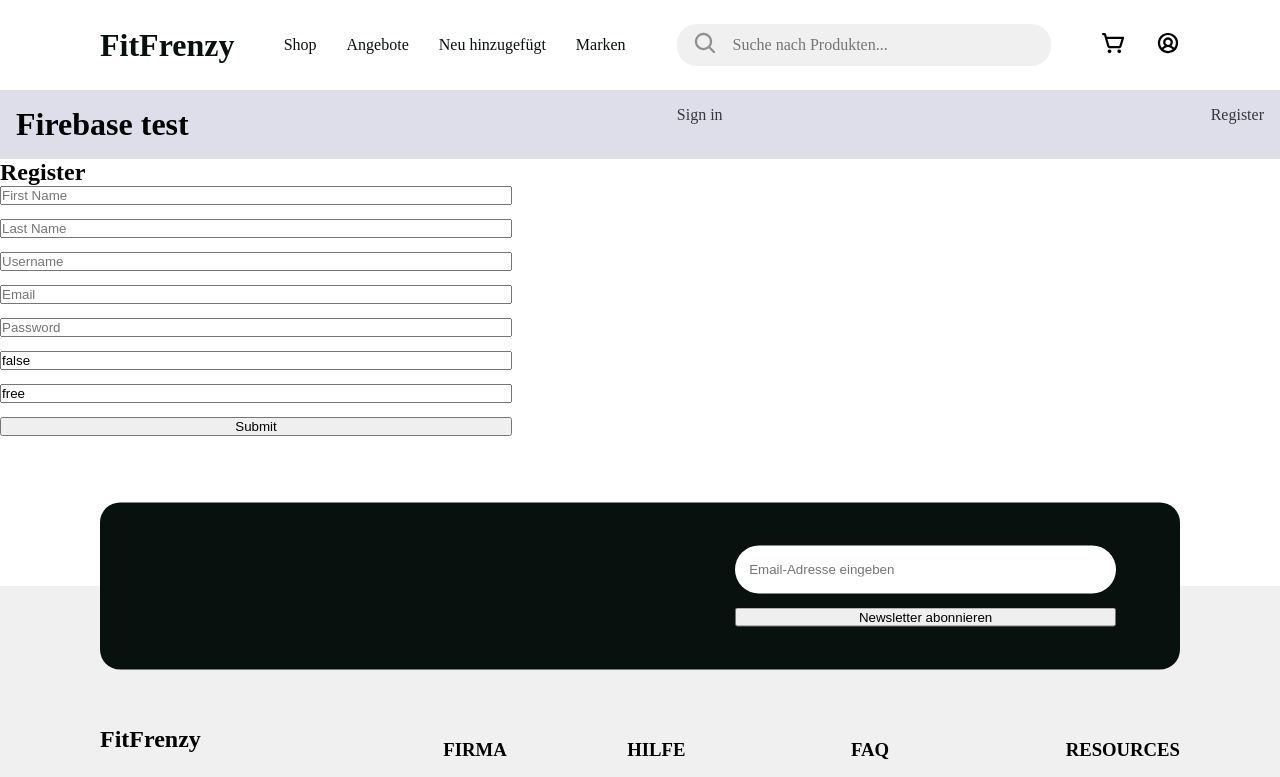
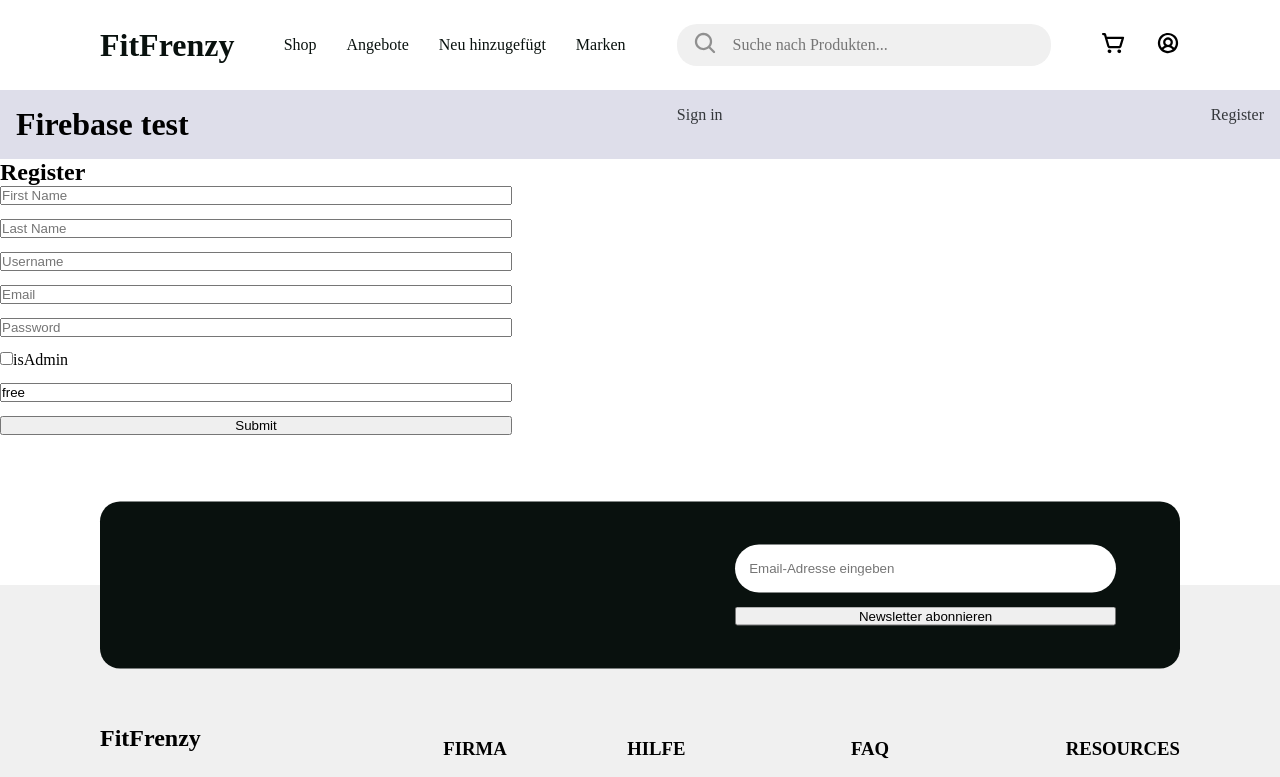
Before and after one commit to BARIS-dev/dci-final-project, a React (Vite) app in the folder FitFrenzy/client/: page /register in a window 1280 px wide. Shown: the top 777 px of the page. Built offline with nearby package versions, Linux system fonts and the light colour scheme; no server answers; a web font is replaced by a local one.

Commit message:
bug for username validation

```diff
--- a/FitFrenzy/client/src/pages/Register/Register.jsx
+++ b/FitFrenzy/client/src/pages/Register/Register.jsx
@@ -10,11 +10,13 @@ function Register() {
   const [isAdmin, setIsAdmin] = useState(false);
   const [membership, setMembership] = useState('free');
 
-  const handleSubmit = async e => {
+  const handleSubmit = e => {
     e.preventDefault();
 
     axios
-      .post('http://127.0.0.1:8000/user/signup', {
+      .post(
+        'http://localhost:8000/user/signup',
+        {
           firstName,
           lastName,
           userName,
@@ -22,7 +24,14 @@ function Register() {
           password,
           isAdmin,
           membership,
-      })
+        },
+        {
+          headers: {
+            'Content-Type': 'application/json',
+          },
+          withCredentials: true,
+        }
+      )
       .then(res => console.log(res))
       .catch(err => console.log(err));
   };
@@ -66,13 +75,14 @@ function Register() {
           onChange={e => setPassword(e.target.value)}
           required
         />
+        <label>
           <input
-          type="boolean"
-          placeholder="isAdmin"
-          value={isAdmin}
-          onChange={e => setIsAdmin(e.target.value)}
-          required
+            type="checkbox"
+            checked={isAdmin}
+            onChange={e => setIsAdmin(e.target.checked)}
           />
+          isAdmin
+        </label>
         <input
           type="text"
           placeholder="Membership"
```
Also changed, not shown: 1 other file (tests, documents, lock files or other folders). Lines whose indentation alone changed are shown as unchanged.
